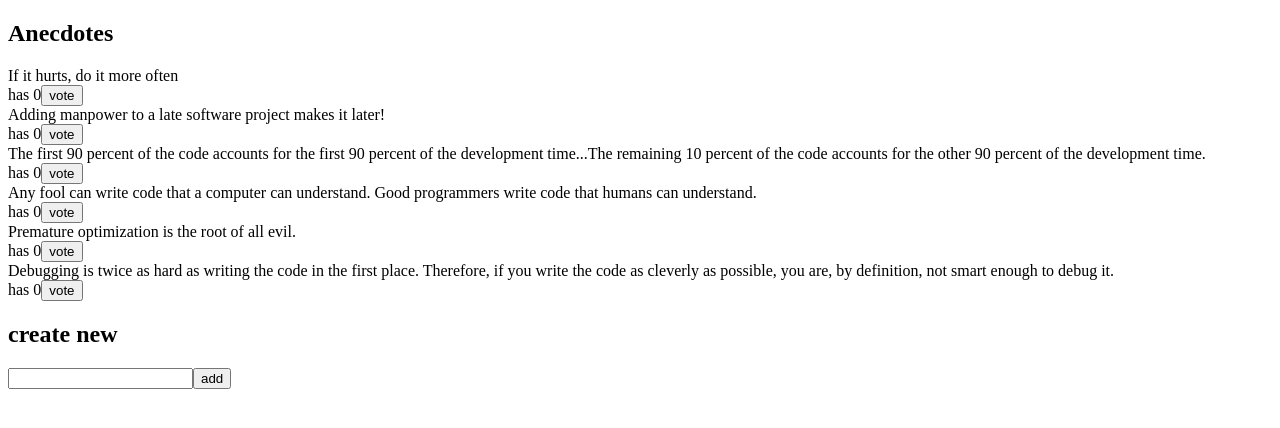
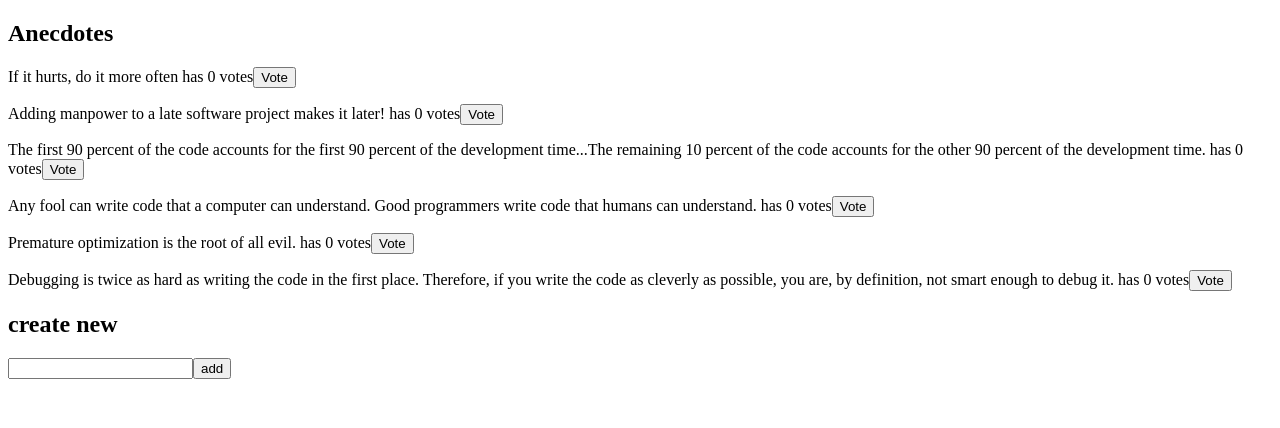
Before and after one commit to elvis-visi/FSO, a React (Vite) app in the folder redux-anecdotes/: page / in a window 1280 px wide. Shown: the top 428 px of the page. Built offline with nearby package versions, Linux system fonts and the light colour scheme.

Commit message:
Separate the rendering of the anecdote list into a component called AnecdoteList. Move all logic related to voting for an anecdote to this new component.

```diff
--- a/redux-anecdotes/src/App.jsx
+++ b/redux-anecdotes/src/App.jsx
@@ -1,30 +1,13 @@
-import { useSelector, useDispatch } from 'react-redux'
-import { voteAction } from './reducers/anecdoteReducer'
 import AnecdoteForm from './components/AnecdoteForm'
+import AnecdoteList from './components/AnecdoteList'
 
 const App = () => {
-  const anecdotes = useSelector(state => state)
-  const dispatch = useDispatch()
-
   return (
     <div>
       <h2>Anecdotes</h2>
-      {anecdotes.
-      slice().
-      sort((a,b) => b.votes - a.votes)
-      .map(anecdote =>
-        <div key={anecdote.id}>
-          <div>
-            {anecdote.content}
-          </div>
-          <div>
-            has {anecdote.votes}
-            <button onClick={() =>  dispatch(voteAction(anecdote.id))}>vote</button>
-          </div>
-        </div>
-      )}
+      <AnecdoteList/>
       <h2>create new</h2>
-        <AnecdoteForm />
+      <AnecdoteForm />
     </div>
   )
 }
--- /dev/null
+++ b/redux-anecdotes/src/components/AnecdoteList.jsx
@@ -0,0 +1,39 @@
+/* eslint-disable react/prop-types */
+import { useSelector, useDispatch } from 'react-redux'
+import { voteAction } from '../reducers/anecdoteReducer'
+
+const Anecdote = ({ handleVote, anecdote }) => {
+    return (
+        <p>
+            {anecdote.content} has {anecdote.votes} votes
+            <button onClick={() => handleVote(anecdote.id)}>Vote</button>
+        </p>
+    )
+}
+
+const AnecdoteList = () => {
+    const dispatch = useDispatch()
+    const anecdotes = useSelector(state => state)
+
+    const handleVote = (id) => {
+        dispatch(voteAction(id))
+    }
+
+    return (
+        <div>
+            {anecdotes
+                .slice()
+                .sort((a, b) => b.votes - a.votes)
+                .map(anecdote => (
+                    <Anecdote
+                        key={anecdote.id}
+                        anecdote={anecdote}
+                        handleVote={() => handleVote(anecdote.id)}
+                    />
+                ))
+            }
+        </div>
+    )
+}
+
+export default AnecdoteList
```
